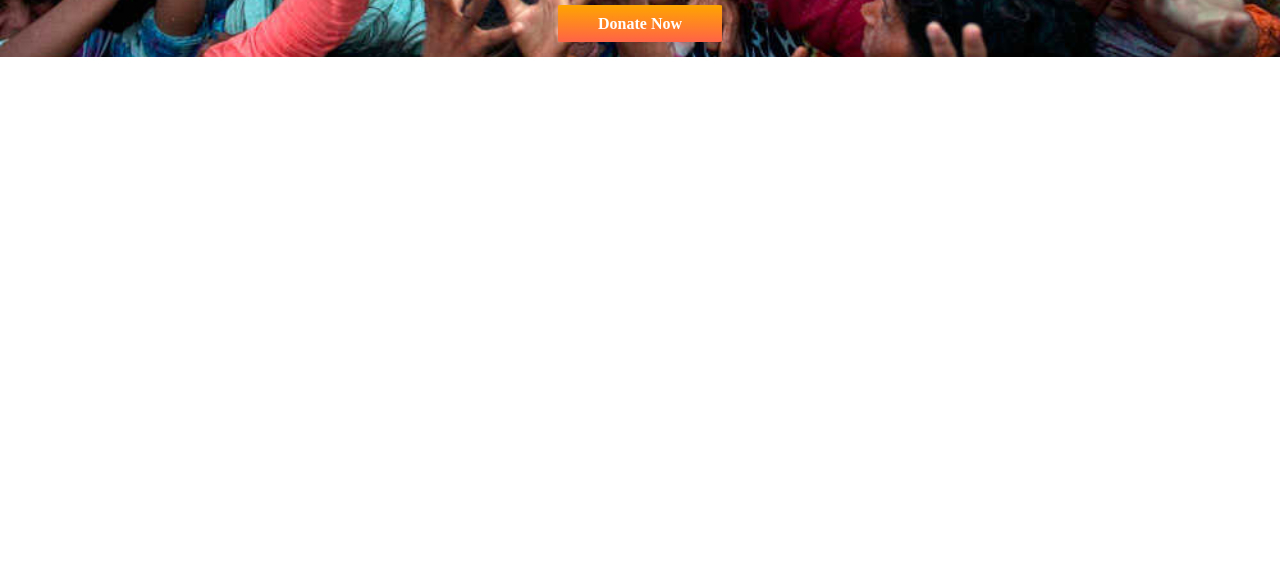
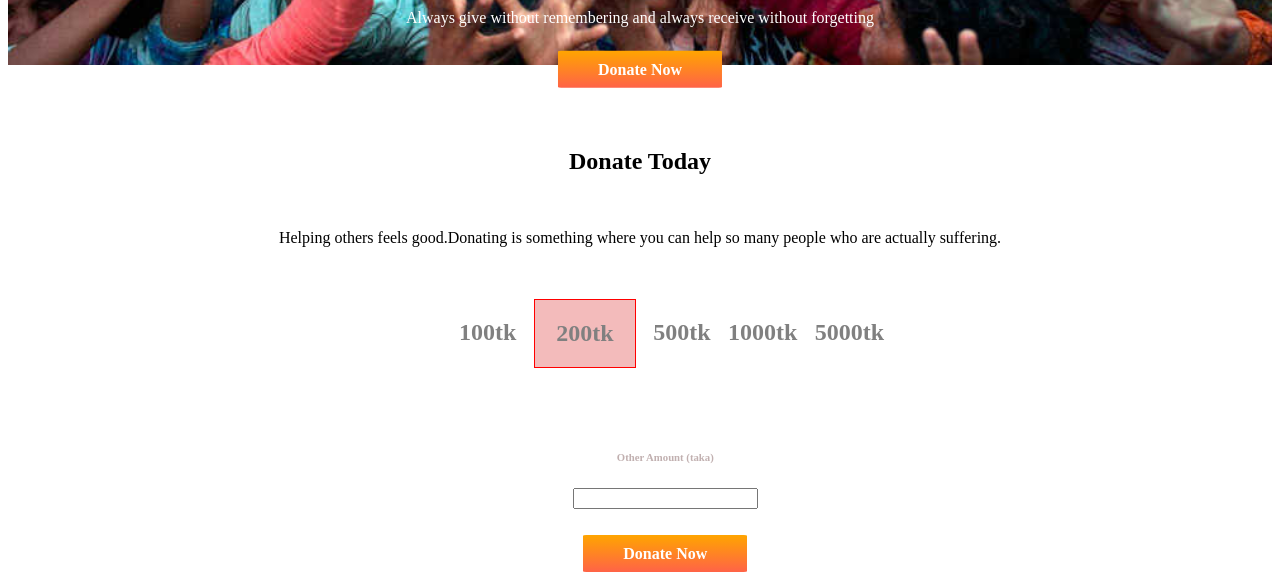
Before and after one commit to Mrstanzim/donation-page, a plain HTML site: page index.html in a window 1280 px wide. Shown: the part 343-931 px from the top of the page. Before the commit the page ends 800 px from the top, so only its background shows below. Drawn offline with Linux system fonts and the light colour scheme.

Commit message:
input tag added

```diff
--- a/index.html
+++ b/index.html
@@ -26,11 +26,34 @@
                     Now</a>
             </div>
         </div>
+    </section>
+    <section>
+        <div class="view-button">
+            <h1> Donate Today</h1><br>
+            <p>Helping others feels good.Donating is something where you can help so many people who are actually
+                suffering.
+            </p>
+        </div><br><br>
+        <div class="container">
+            <h2>100tk</h2>
+            <div class="box">
+                <h2>200tk</h2>
+            </div>
+            <h2>500tk</h2>
+            <h2>1000tk</h2>
+            <h2>5000tk</h2>
+        </div>
+        <section>
 
+            <div class="input">
 
+                <h6>Other Amount (taka)</h6>
+                <input type="number"><br><br><br>
+                <a class="link-button" target="_blank" href="https://www.linkedin.com/company/programminghero/">Donate
+                    Now</a>
 
-
-
+            </div>
+        </section>
     </section>
 </body>
 
--- a/style.css
+++ b/style.css
@@ -12,10 +12,7 @@
     font-size: 30px;
 }
 
-* {
-    padding: 0%;
-    margin: 0%;
-}
+
 
 .donate-text {
 
@@ -36,3 +33,46 @@
     text-decoration: none;
     padding: 10px 40px;
 }
+
+.view-button {
+    text-align: center;
+    padding-top: 5%;
+}
+
+.container {
+    display: flex;
+    text-align: center;
+    margin-left: 35%;
+    justify-content: space-around;
+    margin-right: 30%;
+    height: 2%;
+    color: gray;
+    font-weight: lighter;
+}
+
+.box {
+    box-shadow: whitesmoke;
+    display: block;
+    border: 1px solid red;
+    width: 100px;
+    background-color: rgb(243, 187, 187);
+}
+
+
+
+
+
+h6 {
+    color: rgb(193, 176, 176);
+    padding-top: 5%;
+}
+
+
+
+
+
+.input {
+    text-align: center;
+    margin: 2%;
+    margin-left: 6%;
+}
```
